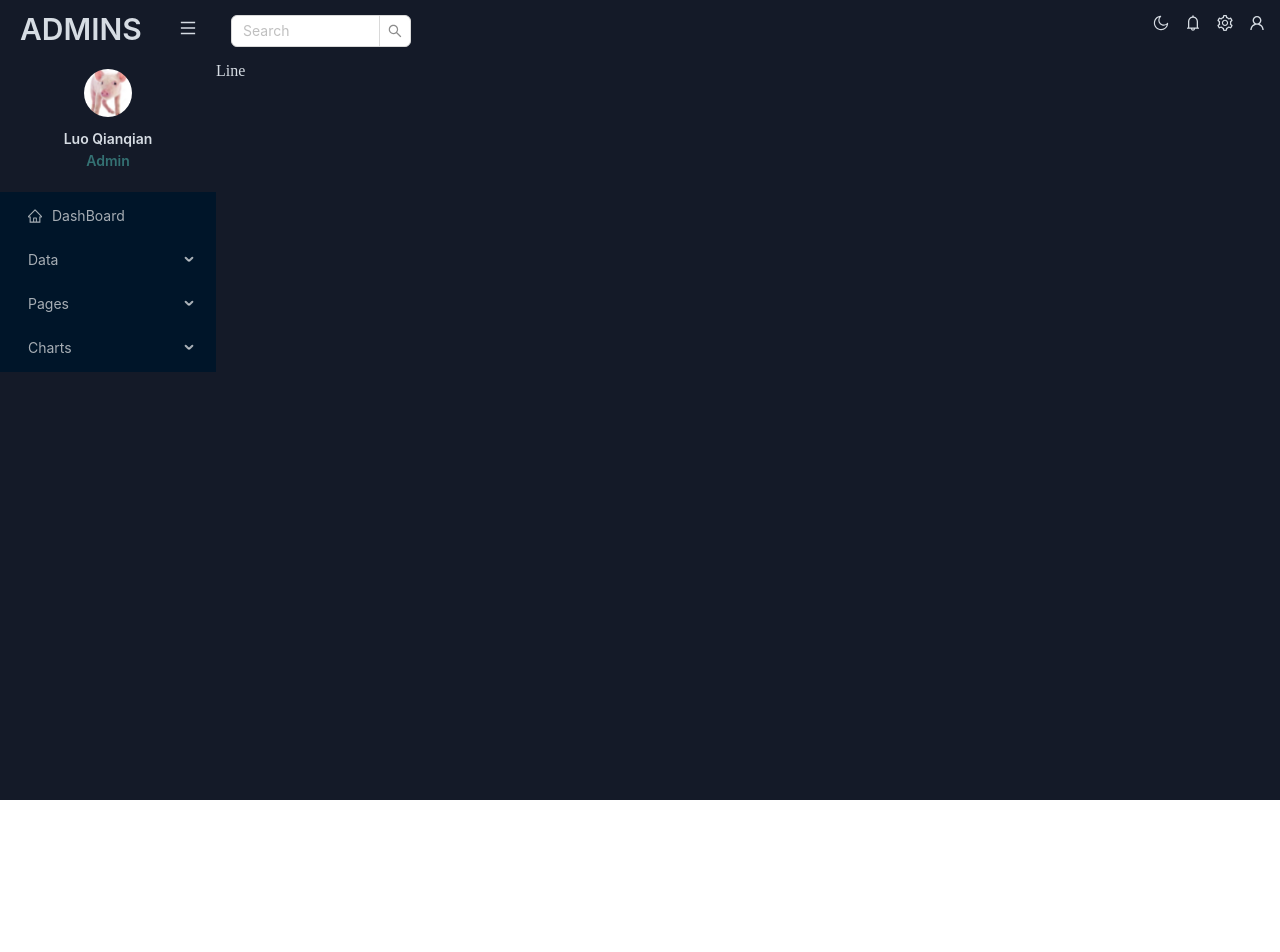
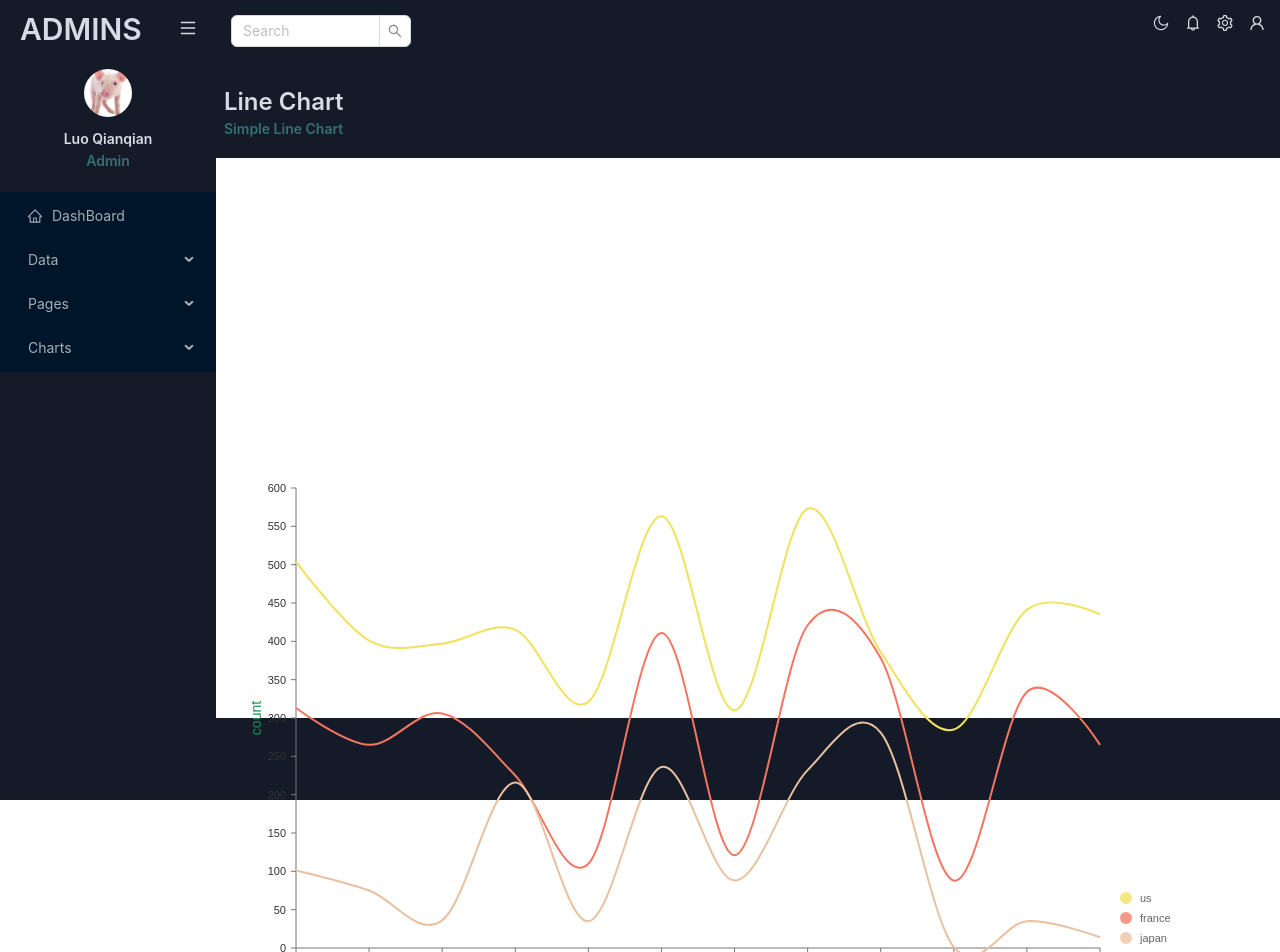
Before and after one commit to Luoqianqian/youkawei-admin, a React (Vite) app: page /line in a window 1280 px wide. Shown: the top 952 px of the page. Before the commit the page ends 800 px from the top, so only its background shows below. Built offline with nearby package versions, Linux system fonts and the light colour scheme.

Commit message:
feat: line页面

```diff
--- a/package.json
+++ b/package.json
@@ -17,6 +17,7 @@
     "@fullcalendar/timegrid": "^6.1.14",
     "@nivo/bar": "^0.87.0",
     "@nivo/core": "^0.87.0",
+    "@nivo/line": "^0.87.0",
     "antd": "^5.19.1",
     "apexcharts": "^3.50.0",
     "formik": "^2.4.6",
--- a/src/components/LineChart.tsx
+++ b/src/components/LineChart.tsx
@@ -0,0 +1,111 @@
+import { ResponsiveLine } from '@nivo/line';
+
+type transportationType = {
+  x: string;
+  y: number;
+};
+
+type dataType = {
+  id: 'japan';
+  color: '#4cceac';
+  data: transportationType[];
+};
+
+const LineChart = ({
+  data,
+  isDashBoard = false,
+}: {
+  data: dataType[];
+  isDashBoard: boolean;
+}) => (
+  <ResponsiveLine
+    data={data}
+    theme={{
+      axis: {
+        domain: {
+          line: {
+            stroke: '#777777',
+            strokeWidth: 1,
+          },
+        },
+        legend: {
+          text: {
+            fontSize: 14,
+            fill: '#1a9349',
+            outlineWidth: 0,
+            outlineColor: 'transparent',
+          },
+        },
+      },
+    }}
+    margin={{ top: 50, right: 180, bottom: 50, left: 60 }}
+    xScale={{ type: 'point' }}
+    yScale={{
+      type: 'linear',
+      min: 'auto',
+      max: 'auto',
+      stacked: true,
+      reverse: false,
+    }}
+    yFormat=" >-.2f"
+    curve="cardinal"
+    axisBottom={{
+      tickSize: 5,
+      tickPadding: 5,
+      tickRotation: 0,
+      legend: isDashBoard ? undefined : 'transportation',
+      legendOffset: 36,
+      legendPosition: 'middle',
+      truncateTickAt: 0,
+    }}
+    axisLeft={{
+      tickSize: 5,
+      tickPadding: 5,
+      tickRotation: 0,
+      legend: isDashBoard ? undefined : 'count',
+      legendOffset: -40,
+      legendPosition: 'middle',
+      truncateTickAt: 0,
+    }}
+    enableGridX={false}
+    enableGridY={false}
+    colors={{ scheme: 'nivo' }}
+    enablePoints={false}
+    pointSize={10}
+    pointColor={{ theme: 'background' }}
+    pointBorderWidth={2}
+    pointBorderColor={{ from: 'serieColor' }}
+    pointLabel="data.yFormatted"
+    pointLabelYOffset={-12}
+    enableTouchCrosshair={true}
+    useMesh={true}
+    legends={[
+      {
+        anchor: 'bottom-right',
+        direction: 'column',
+        justify: false,
+        translateX: 100,
+        translateY: 0,
+        itemsSpacing: 0,
+        itemDirection: 'left-to-right',
+        itemWidth: 80,
+        itemHeight: 20,
+        itemOpacity: 0.75,
+        symbolSize: 12,
+        symbolShape: 'circle',
+        symbolBorderColor: 'rgba(0, 0, 0, .5)',
+        effects: [
+          {
+            on: 'hover',
+            style: {
+              itemBackground: 'rgba(0, 0, 0, .03)',
+              itemOpacity: 1,
+            },
+          },
+        ],
+      },
+    ]}
+  />
+);
+
+export default LineChart;
--- a/src/pages/line/index.tsx
+++ b/src/pages/line/index.tsx
@@ -1,7 +1,26 @@
 import React from 'react';
+import Header from '../../components/Header';
+import LineChart from '../../components/LineChart';
+import { mockLineData as data } from '../../data/mockData.js';
 
 function Line() {
-  return <div>Line</div>;
+  return (
+    <div>
+      <Header title="Line Chart" subtitle="Simple Line Chart" />
+      <div
+        style={{
+          height: '70vh',
+          backgroundColor: '#fff',
+          display: 'flex',
+          justifyContent: 'start',
+          alignItems: 'center',
+          paddingLeft: '20px',
+        }}
+      >
+        <LineChart data={data} />
+      </div>
+    </div>
+  );
 }
 
 export default Line;
```
Also changed, not shown: 1 other file (tests, documents, lock files or other folders).
